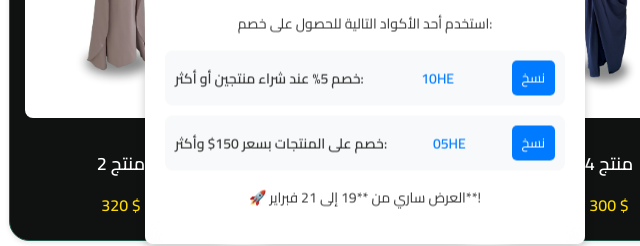
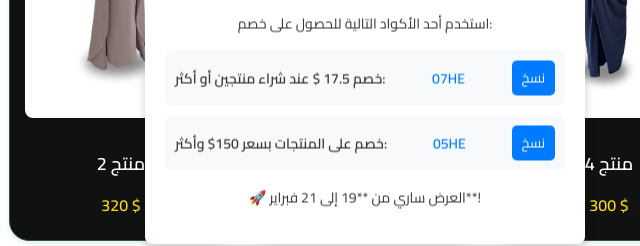
Before and after one commit to Hello-yellow-ye/Home, a plain HTML site: page index.html in a window 1280 px wide. Shown: the part 318-564 px from the top of the page, 275-915 px from the left. Drawn offline with Linux system fonts and the light colour scheme.

Commit message:
Update index.html

```diff
--- a/index.html
+++ b/index.html
@@ -34,8 +34,8 @@
         <p>استخدم أحد الأكواد التالية للحصول على خصم:</p>
 
         <div class="discount-box">
-            <strong>خصم 5% عند شراء منتجين أو أكثر:</strong>
-            <span id="code1">10HE</span>
+            <strong>خصم 17.5 $ عند شراء منتجين أو أكثر:</strong>
+            <span id="code1">07HE</span>
             <button onclick="copyCode('code1')">نسخ</button>
         </div>
 
```
